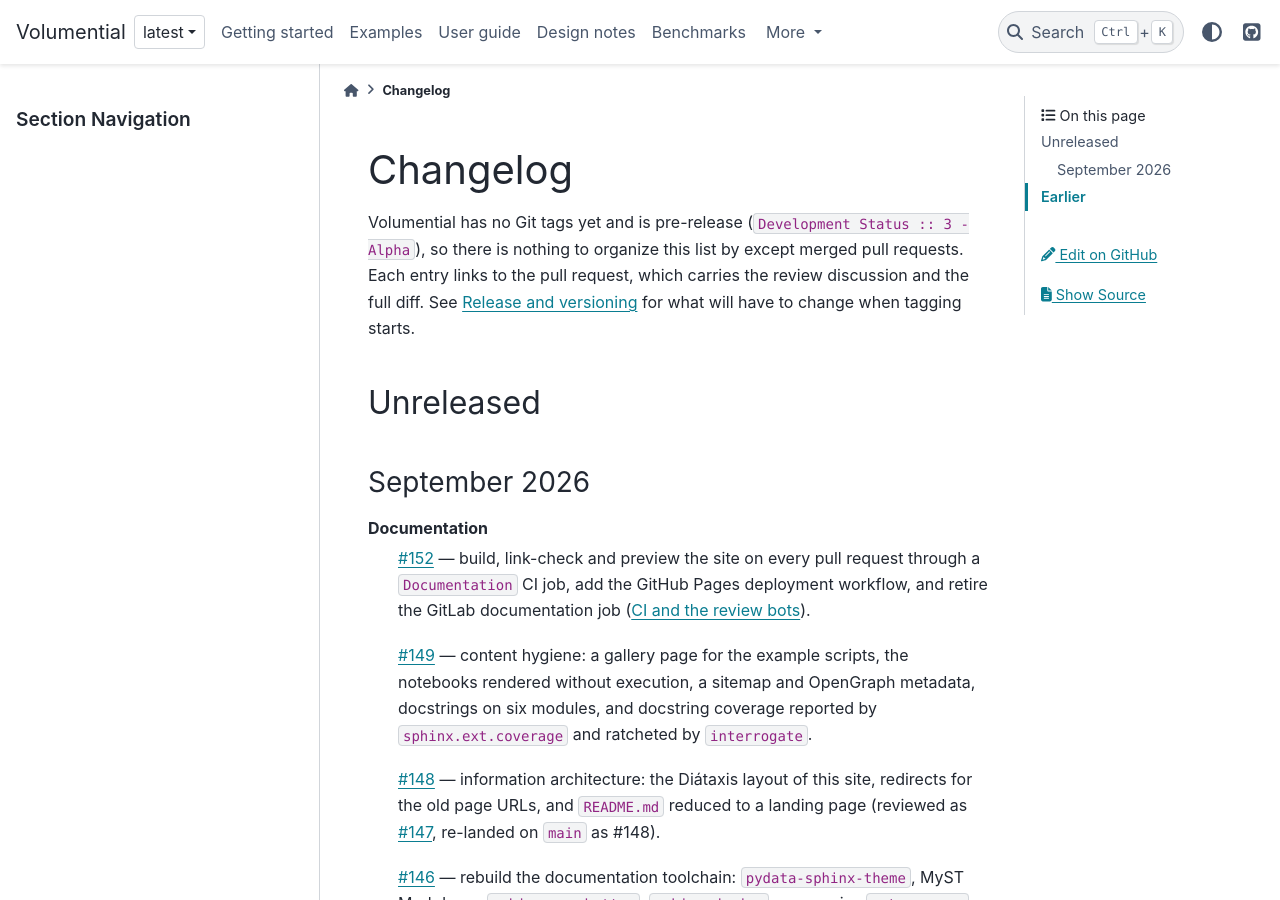
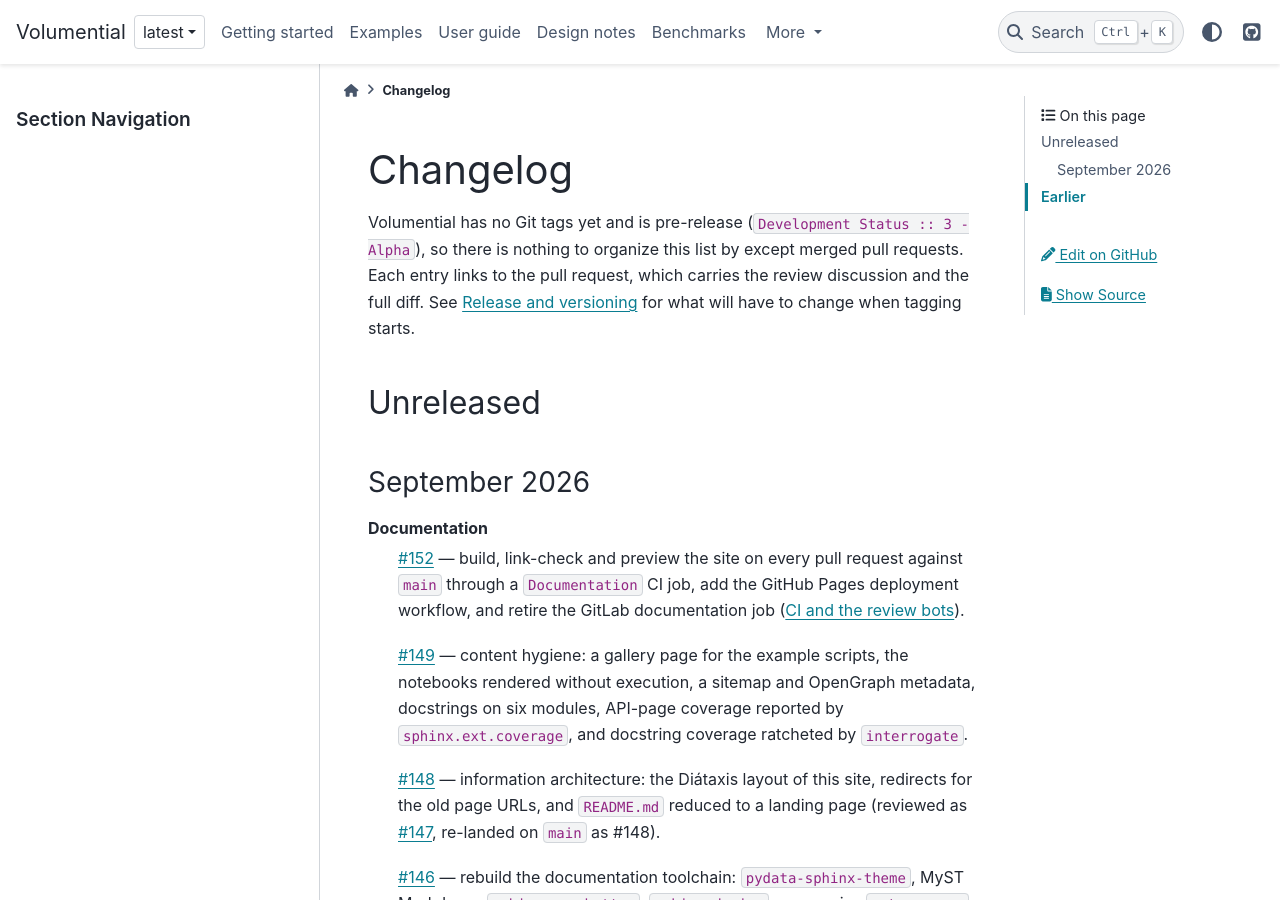
Before and after one commit to xywei/volumential, a Sphinx documentation site: the page built from doc/source/changelog.md, in a window 1280 px wide and 900 px high. Built offline with Sphinx 7.4.7 and the PyData theme 0.15.4, drawn with Linux system fonts in a browser that asks for light colours.

Commit message:
docs: say which pull requests the documentation job covers, and which coverage is which

```diff
--- a/doc/source/changelog.md
+++ b/doc/source/changelog.md
@@ -12,14 +12,15 @@ for what will have to change when tagging starts.
 
 Documentation
 : [#152](https://github.com/xywei/volumential/pull/152) — build, link-check
-  and preview the site on every pull request through a `Documentation` CI job,
+  and preview the site on every pull request against `main` through a
+  `Documentation` CI job,
   add the GitHub Pages deployment workflow, and retire the GitLab documentation
   job ({doc}`development/ci`).
 : [#149](https://github.com/xywei/volumential/pull/149) — content hygiene: a
   gallery page for the example scripts, the notebooks rendered without
-  execution, a sitemap and OpenGraph metadata, docstrings on six modules, and
-  docstring coverage reported by `sphinx.ext.coverage` and ratcheted by
-  `interrogate`.
+  execution, a sitemap and OpenGraph metadata, docstrings on six modules, API-page
+  coverage reported by `sphinx.ext.coverage`, and docstring coverage
+  ratcheted by `interrogate`.
 : [#148](https://github.com/xywei/volumential/pull/148) — information
   architecture: the Diátaxis layout of this site, redirects for the old page
   URLs, and `README.md` reduced to a landing page (reviewed as
```
